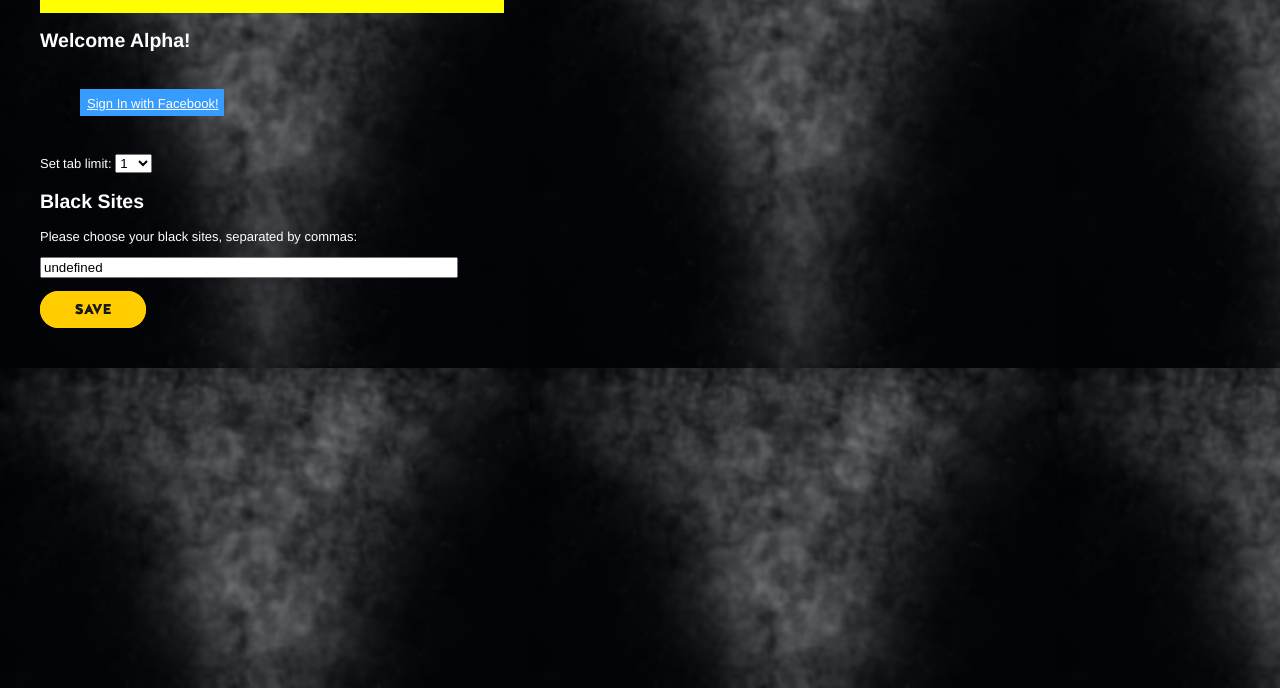
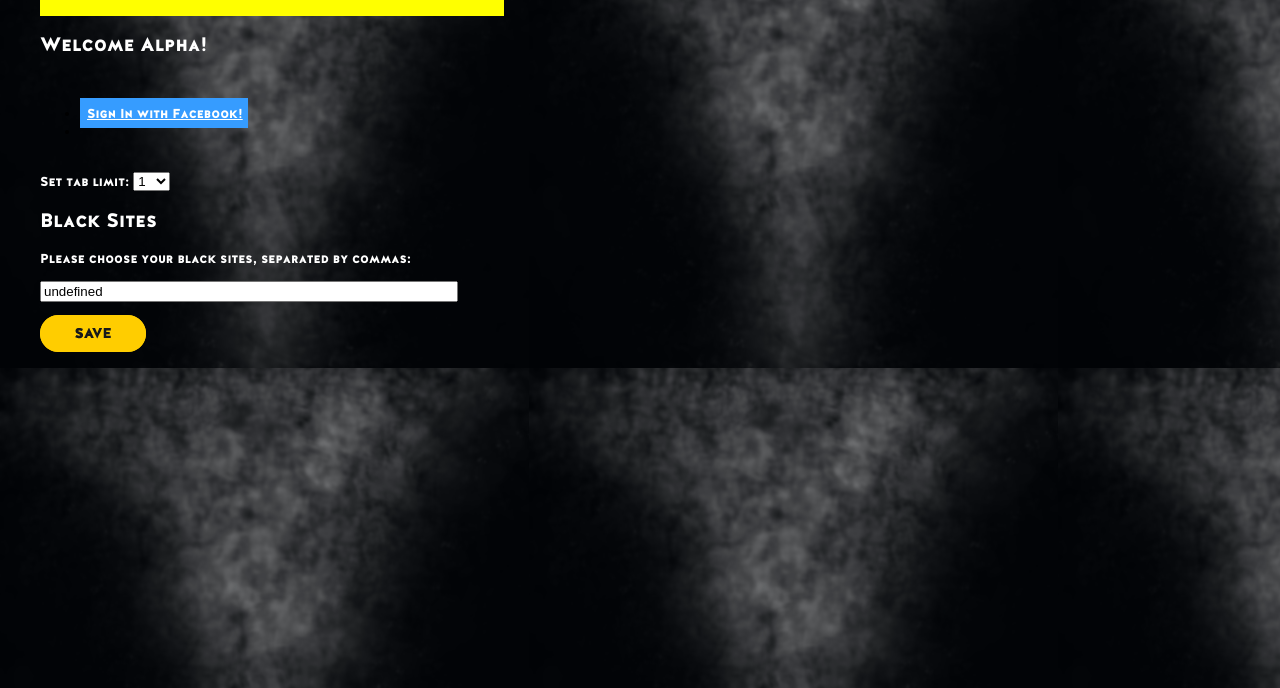
Before and after one commit to Behavioral-Technology-Group/pavlok-chrome-extension, a browser extension: page options.html in a window 1280 px wide. Shown: the part 112-800 px from the top of the page. Drawn offline with Linux system fonts and the light colour scheme.

Commit message:
added fonts

```diff
--- /dev/null
+++ b/css/options.css
@@ -0,0 +1,48 @@
+@font-face {
+	font-family: 'Halis Black';
+	src: url('../Halis_Black_Webfont/ahmet_altun_-_halisgr-sblack-webfont.eot');
+	src: url('../Halis_Black_Webfont/ahmet_altun_-_halisgr-sblack-webfont.eot?#iefix') format('embedded-opentype'),
+		url('../Halis_Black_Webfont/ahmet_altun_-_halisgr-sblack-webfont.woff') format('woff'),
+		url('../Halis_Black_Webfont/ahmet_altun_-_halisgr-sblack-webfont.ttf') format('truetype'),
+		url('../Halis_Black_Webfont/ahmet_altun_-_halisgr-sblack-webfont.svg') format('svg');
+}
+
+#status {
+  background-color: yellow;
+  color: green
+}
+
+body {
+  font-family: 'Halis Black',Helvetica,Arial,sans-serif;
+  font-size:small;
+  color:#000;
+  background-image: url('../images/background.png');
+  width: 29rem;
+  padding: 2rem;
+}
+
+#save{
+  background-image: url('../images/save.png');
+  margin-top: 1em;
+}
+
+p {
+  color: white;
+  font-family: 'Halis Black',Helvetica;
+}
+
+h2 {
+  color: white;
+  font-family: 'Halis Black',Helvetica;
+}
+
+#label-text {
+  color: white;
+}
+
+#signin_signout{
+  color: white;
+  background-color: #369cff;
+  padding: 7px 5px 5px 7px;
+  margin-bottom: 10px;
+}
--- a/options.html
+++ b/options.html
@@ -1,43 +1,7 @@
 <html>
   <head>
     <title>Controlled multi-tab browsing</title>
-    <style>
-    #status {
-        background-color: yellow;
-        color: green
-      }
-      body {
-        font-family:Helvetica,Arial,sans-serif;
-        font-size:small;
-        color:#000;
-        background-image: url('images/background.png');
-        width: 29rem;
-        padding: 2rem;
-      }
-
-      #save{
-        background-image: url('images/save.png');
-        margin-top: 1em;
-      }
-      p {
-        color: white;
-      }
-
-      h2 {
-        color: white;
-      }
-
-      #label-text {
-        color: white;
-      }
-
-      #signin_signout{
-        color: white;
-        background-color: #369cff;
-        padding: 7px 5px 5px 7px;
-        margin-bottom: 10px;
-      }
-    </style>
+    <link rel="stylesheet" href="css/options.css">
 
   </head>
 
```
Also changed, not shown: Halis_Black_Webfont/ahmet_altun_-_halisgr-sblack-webfont.svg (added), Halis_Black_Webfont/ahmet_altun_-_halisgr-sblack-webfont.ttf (added), Halis_Black_Webfont/ahmet_altun_-_halisgr-sblack-webfont.woff (added), 1 other file.
